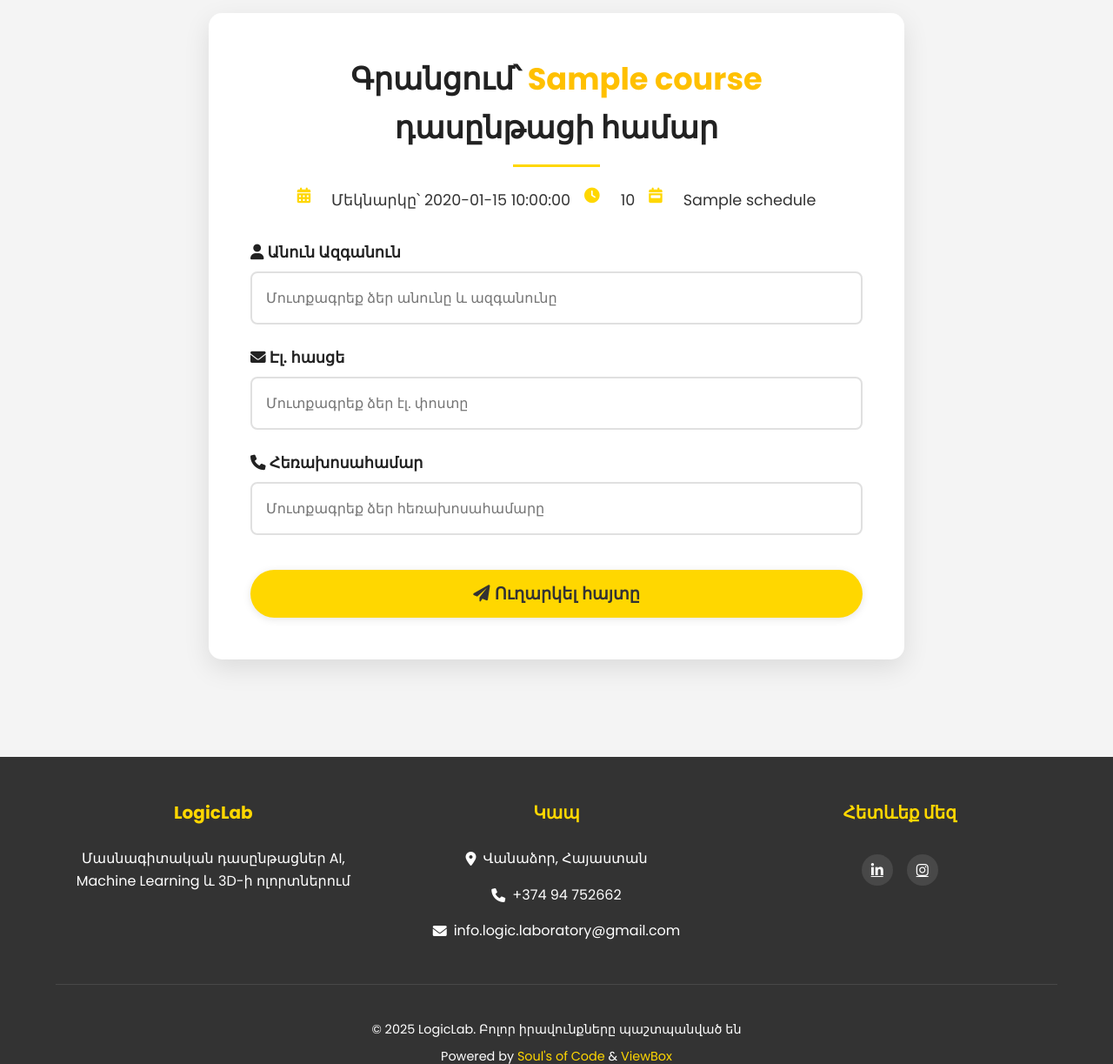
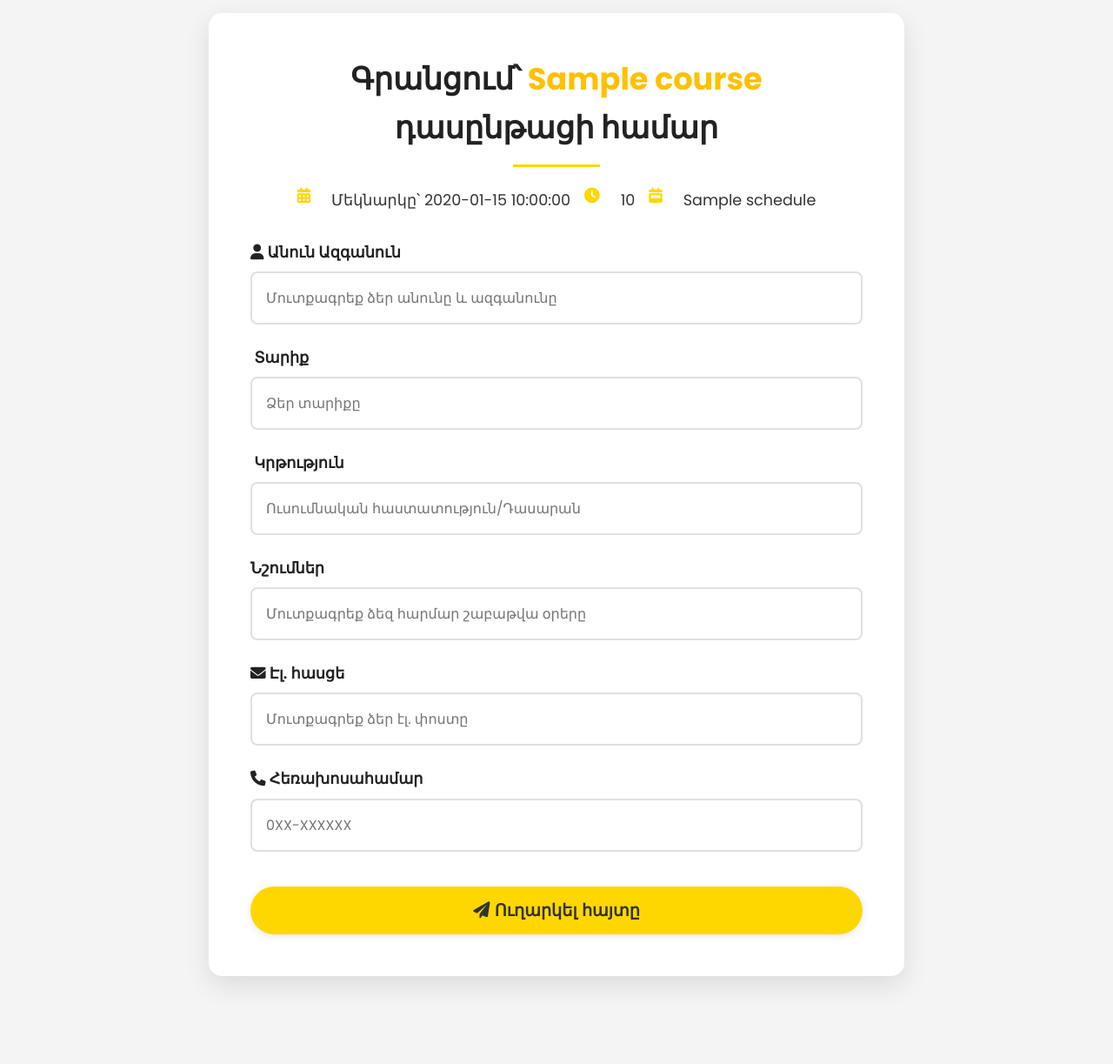
Before and after one commit to Manukyan-Andranik/logiclab, a Flask app: page /register/1 in a window 1280 px wide. Shown: the part 321-1544 px from the top of the page at 87% size. Run offline with Flask 2, Linux system fonts and the light colour scheme; a database or web service that is not in the repository returns one stand-in record (values such as "Sample title"); parts of the project's set-up code (start-up, migrations or seed data) failed here and were passed over.

Commit message:
edited register page

```diff
--- a/app.py
+++ b/app.py
@@ -607,17 +607,17 @@ def register(course_id):
         full_name = request.form['full_name']
         email = request.form['email']
         phone = request.form['phone']
+        age = request.form['age']
+        clas = request.form['class']
 
-        if not all([full_name, email, phone]):
+        if not all([full_name, email, phone, age, clas]):
             flash('Please fill all fields', 'error')
-            return redirect(url_for('register', course_id=course_id))
-
-        if registrations.find_one({'email': email, 'course_id': course_id}):
-            flash('This email is already registered for the course', 'error')
             return redirect(url_for('register', course_id=course_id))
 
         registrations.insert_one({
             'full_name': full_name,
+            'age': age,
+            'class': clas,
             'email': email,
             'phone': phone,
             'course_id': course_id,
--- a/templates/all_courses.html
+++ b/templates/all_courses.html
@@ -21,8 +21,10 @@
             </button>
             <ul class="nav-links">
                 <li><a href="{{ url_for('home') }}">Գլխավոր</a></li>
+                <li><a href="{{ url_for('all_courses') }}">Դասընթացներ</a></li>
                 <li><a href="{{ url_for('instructors') }}">Դասախոսներ</a></li>
                 <li><a href="{{ url_for('home') }}#contact">Կապ</a></li>
+
             </ul>
         </div>
     </nav>
--- a/templates/course.html
+++ b/templates/course.html
@@ -21,7 +21,7 @@
             <ul class="nav-links">
                 <li><a href="{{ url_for('home') }}">Գլխավոր</a></li>
                 <li><a href="{{ url_for('all_courses') }}">Դասընթացներ</a></li>
-                <li><a href="#instructors">Դասախոսներ</a></li>
+                <li><a href="{{ url_for('instructors') }}">Դասախոսներ</a></li>
                 <li><a href="{{ url_for('home') }}#contact">Կապ</a></li>
                 <li><a href="{{ url_for('register', course_id=course_id) }}" class="btn-nav"> Գրանցվել </a></li>
             </ul>
--- a/templates/index.html
+++ b/templates/index.html
@@ -4,7 +4,7 @@
 <head>
     <meta charset="UTF-8" />
     <meta name="viewport" content="width=device-width, initial-scale=1.0" />
-    <title>ML և 3DS Max ակադեմիա</title>
+    <title>Logic Lab</title>
     <link rel="stylesheet" href="{{ url_for('static', filename='css/index_style.css') }}" />
     <link href="https://fonts.googleapis.com/css2?family=Poppins:wght@300;400;600;700&display=swap" rel="stylesheet" />
     <link rel="stylesheet" href="https://cdnjs.cloudflare.com/ajax/libs/font-awesome/6.0.0-beta3/css/all.min.css" />
--- a/templates/instructors.html
+++ b/templates/instructors.html
@@ -21,6 +21,7 @@
             <ul class="nav-links">
                 <li><a href="{{ url_for('home') }}">Գլխավոր</a></li>
                 <li><a href="{{ url_for('all_courses') }}">Դասընթացներ</a></li>
+                <li><a href="{{ url_for('instructors') }}">Դասախոսներ</a></li>
                 <li><a href="{{ url_for('home') }}#contact">Կապ</a></li>
             </ul>
         </div>
--- a/templates/register.html
+++ b/templates/register.html
@@ -1,5 +1,6 @@
 <!DOCTYPE html>
 <html lang="hy">
+
 <head>
     <meta charset="UTF-8">
     <meta name="viewport" content="width=device-width, initial-scale=1.0">
@@ -9,6 +10,7 @@
     <link rel="stylesheet" href="https://cdnjs.cloudflare.com/ajax/libs/font-awesome/6.0.0-beta3/css/all.min.css">
     <link rel="icon" href="{{ url_for('static', filename='images/favicon.ico') }}">
 </head>
+
 <body>
     <nav>
         <div class="nav-container">
@@ -19,7 +21,7 @@
             <ul class="nav-links">
                 <li><a href="{{ url_for('home') }}">Գլխավոր</a></li>
                 <li><a href="{{ url_for('all_courses') }}">Դասընթացներ</a></li>
-                <li><a href="#instructors">Դասախոսներ</a></li>
+                <li><a href="{{ url_for('instructors') }}">Դասախոսներ</a></li>
                 <li><a href="{{ url_for('home') }}#contact">Կապ</a></li>
             </ul>
         </div>
@@ -60,7 +62,23 @@
                 <form method="POST" action="{{ url_for('register', course_id=course_id) }}">
                     <div class="form-group">
                         <label for="full_name"><i class="fas fa-user"></i> Անուն Ազգանուն</label>
-                        <input type="text" id="full_name" name="full_name" placeholder="Մուտքագրեք ձեր անունը և ազգանունը" required>
+                        <input type="text" id="full_name" name="full_name"
+                            placeholder="Մուտքագրեք ձեր անունը և ազգանունը" required>
+                    </div>
+                    <div class="form-group">
+                        <label for="age"><i class="fas fa-age"></i> Տարիք</label>
+                        <input type="number" id="age" name="age" placeholder="Ձեր տարիքը" min="0" step="1" required>
+                    </div>
+
+                    <div class="form-group">
+                        <label for="class"><i class="fas fa-class"></i> Կրթություն</label>
+                        <input type="tel" id="class" name="class" placeholder="Ուսումնական հաստատություն/Դասարան"
+                            required>
+                    </div>
+                    <div class="form-group">
+                        <label for="convenient_ates"><i convenient_ates="fas fa-convenient_ates"></i> Նշումներ</label>
+                        <input type="tel" id="convenient_ates" name="convenient_ates"
+                            placeholder="Մուտքագրեք ձեզ հարմար շաբաթվա օրերը" required>
                     </div>
                     <div class="form-group">
                         <label for="email"><i class="fas fa-envelope"></i> Էլ. հասցե</label>
@@ -68,8 +86,11 @@
                     </div>
                     <div class="form-group">
                         <label for="phone"><i class="fas fa-phone"></i> Հեռախոսահամար</label>
-                        <input type="tel" id="phone" name="phone" placeholder="Մուտքագրեք ձեր հեռախոսահամարը" required>
+                        <input type="tel" id="phone" name="phone" placeholder="0XX-XXXXXX" pattern="0\d{2}-\d{6}"
+                            required>
+
                     </div>
+
                     <button type="submit" class="btn btn-large">
                         <i class="fas fa-paper-plane"></i> Ուղարկել հայտը
                     </button>
@@ -109,13 +130,13 @@
     </footer>
 
     <script>
-        document.addEventListener('DOMContentLoaded', function() {
+        document.addEventListener('DOMContentLoaded', function () {
             // Mobile navigation toggle
             const toggle = document.querySelector('.nav-toggle');
             const links = document.querySelector('.nav-links');
             const body = document.body;
 
-            toggle.addEventListener('click', function(e) {
+            toggle.addEventListener('click', function (e) {
                 e.stopPropagation();
                 links.classList.toggle('active');
                 this.classList.toggle('active');
@@ -134,7 +155,7 @@
             });
 
             // Close menu when clicking outside
-            document.addEventListener('click', function(e) {
+            document.addEventListener('click', function (e) {
                 if (!e.target.closest('.nav-container') && window.innerWidth <= 768) {
                     links.classList.remove('active');
                     toggle.classList.remove('active');
@@ -143,7 +164,7 @@
             });
 
             // Form input validation
-            document.querySelector('form').addEventListener('submit', function(e) {
+            document.querySelector('form').addEventListener('submit', function (e) {
                 const phone = document.getElementById('phone').value;
                 if (!/^\+?\d{8,15}$/.test(phone)) {
                     alert('Խնդրում ենք մուտքագրել վավեր հեռախոսահամար');
@@ -152,5 +173,12 @@
             });
         });
     </script>
+    <script>
+        document.getElementById('phone').addEventListener('input', function (e) {
+            this.value = this.value.replace(/\D/g, ''); // Remove non-digits
+        });
+    </script>
+
 </body>
+
 </html>
```
Lines whose indentation alone changed are shown as unchanged.
